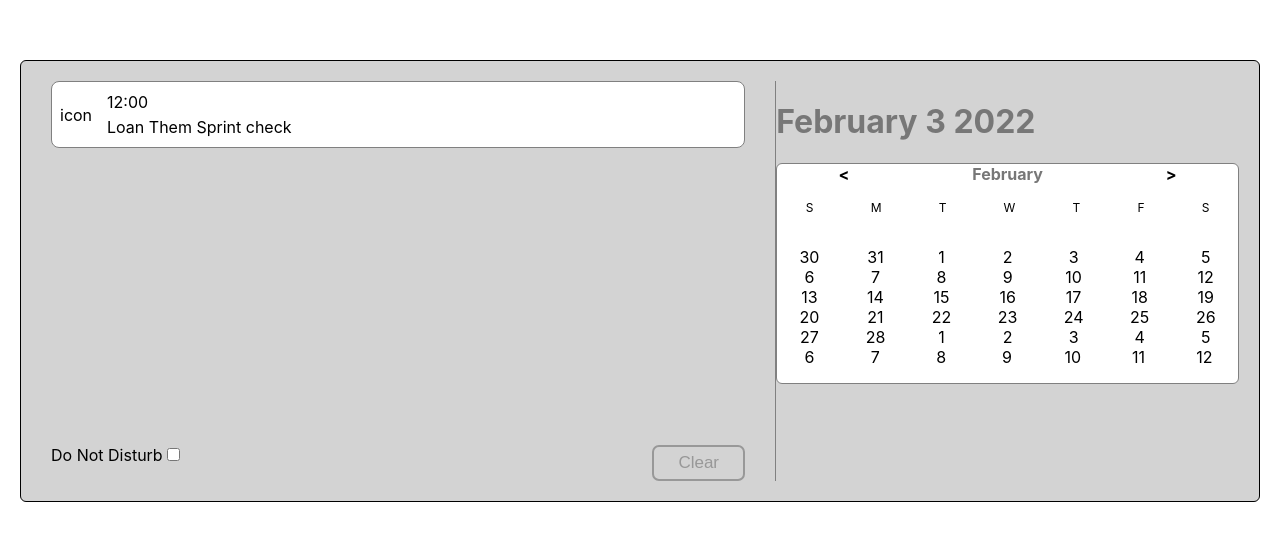
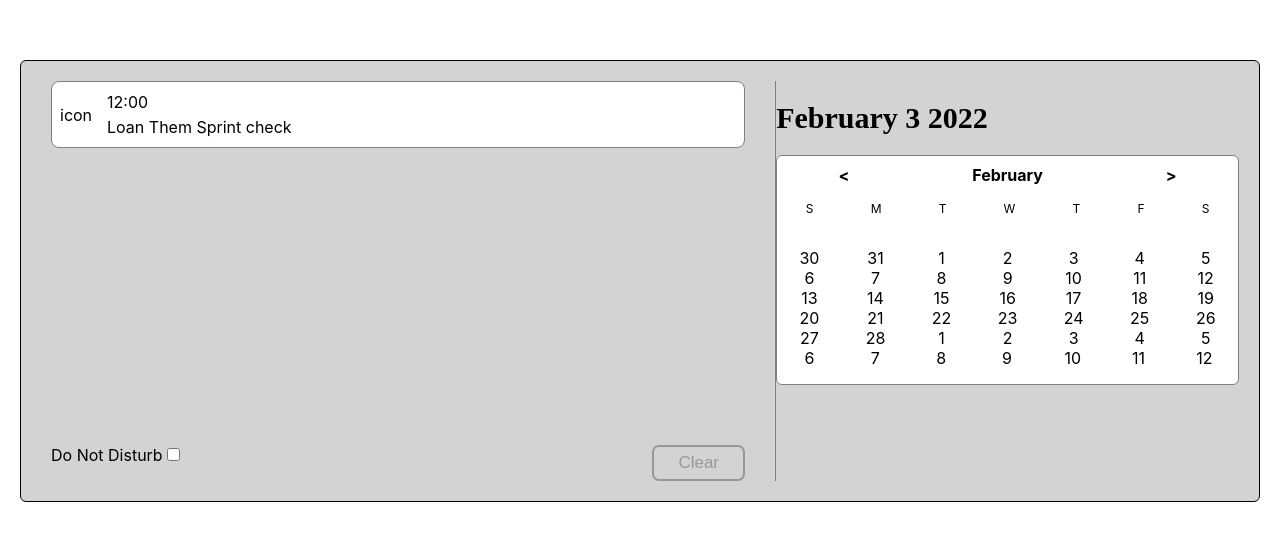
Before and after one commit to hosseiniHamid/react-learning, a React (Create React App) app: page / in a window 1280 px wide. Shown: the part 140-680 px from the top of the page. Built offline with nearby package versions, Linux system fonts and the light colour scheme.

Commit message:
change title of header calendar

```diff
--- a/src/App.css
+++ b/src/App.css
@@ -71,7 +71,9 @@ justify-content: center;
 }
 
 .right-side--header{
-    color: #777777;
+    font-size: 30px;
+    font-family: "Times New Roman", Times, serif;
+    color: black;
 }
 .calendar{
     display: flex;
@@ -106,14 +108,15 @@ justify-content: center;
     display: flex;
     flex-direction: row;
     justify-content: space-around;
+    padding: 9px 0 0 0;
+
 }
 
 .calendar__header__month--title{
     display: flex;
-    padding: 0;
     flex-direction: row;
     justify-content: space-around;
-    color: #777777;
+    color: black;
 }
 
 .calendar__days{
@@ -130,7 +133,6 @@ justify-content: center;
 }
 
 calendar__header__month--left-arrow{
-
 }
 
 .calendar__days__day{
```
